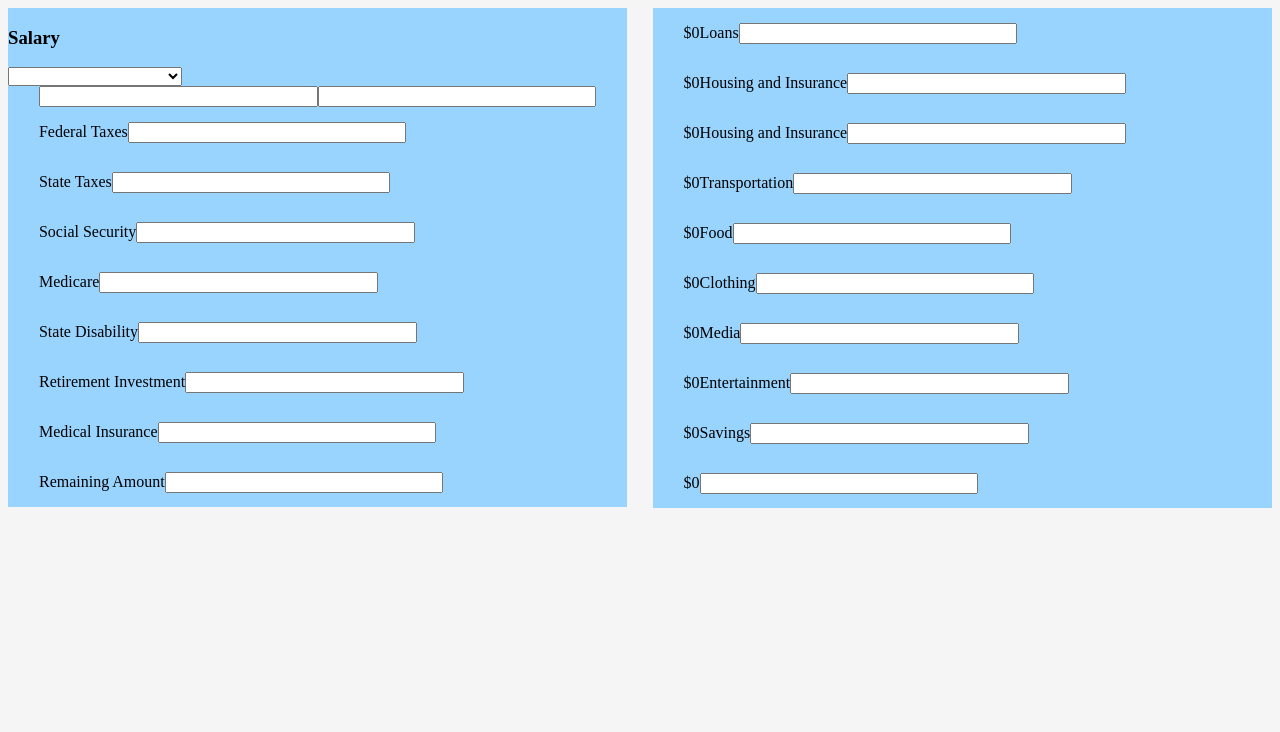
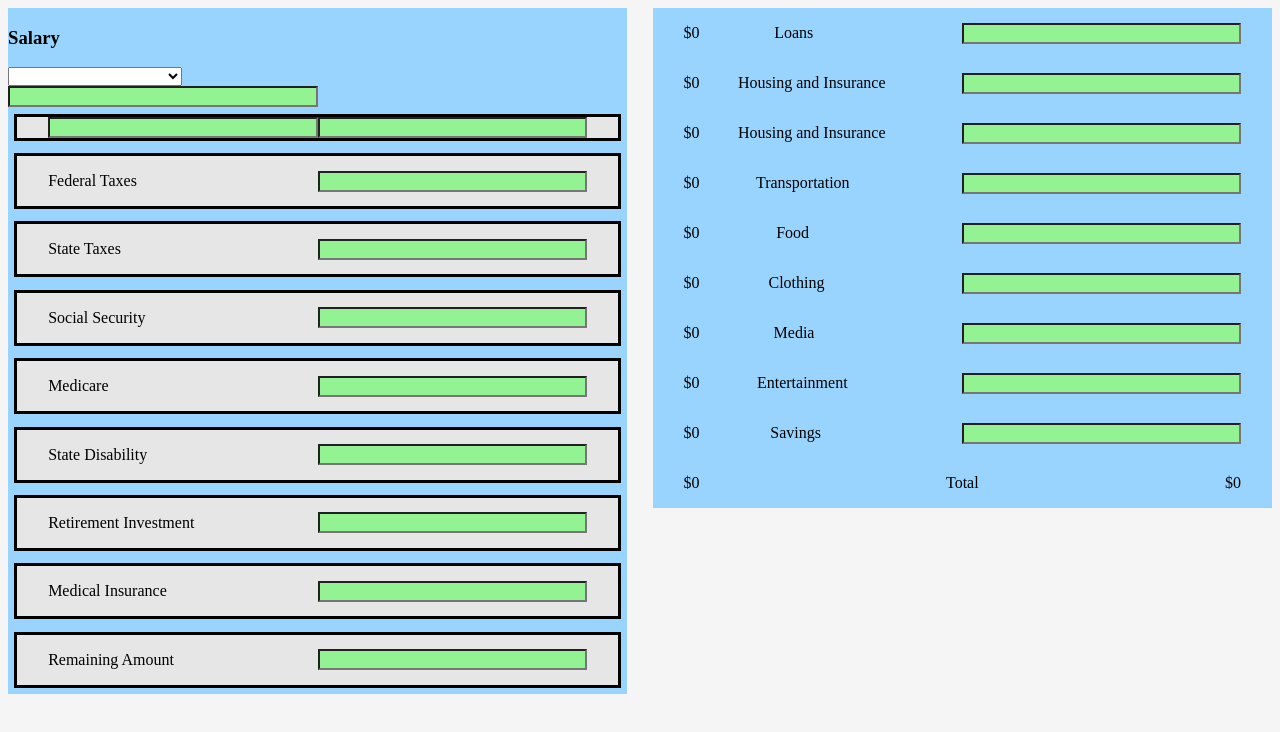
Before and after one commit to losPapasFritas/Budget-calulator-, a plain HTML site: page index.html in a window 1280 px wide. Drawn offline with Linux system fonts and the light colour scheme.

Commit message:
something

```diff
--- a/index.html
+++ b/index.html
@@ -87,6 +87,8 @@
                     <option value=""></option>
                     <option value=""></option>
                 </select>
+            </section class="center">
+            <section><input type="number">
             </section>
             <section class="row">
                 <input type="text">
@@ -185,8 +187,8 @@
         </section>
         <section class="rightrow">
             <p>$0</p>
-            <p></p>
-            <input type="text">
+            <p>Total</p>
+            <p>$0</p>
         </section>
     </section>
 
--- a/style.css
+++ b/style.css
@@ -24,17 +24,27 @@ body {
 /* adding space between is needed, but doesn't work */
 .row {
     display: flex;
+    justify-content: space-between;
+    background-color:#E6E6E6 ;
+    border-style: solid;
+    margin: 1%;
     padding-right: 5%;
     padding-left: 5%;
 }
 .rightrow {
     display: flex;
+    justify-content: space-between;
     padding: 0 5% 0 5%;
 }
 /* rightrow needs to be made the entire height of the page */
 input {
     display: flex;
     align-self: center;
+    background-color: #93F291;
     width: 50%;
     height: 50%;
 }
+.center {
+    display: flex;
+    justify-content: center;
+}
```
